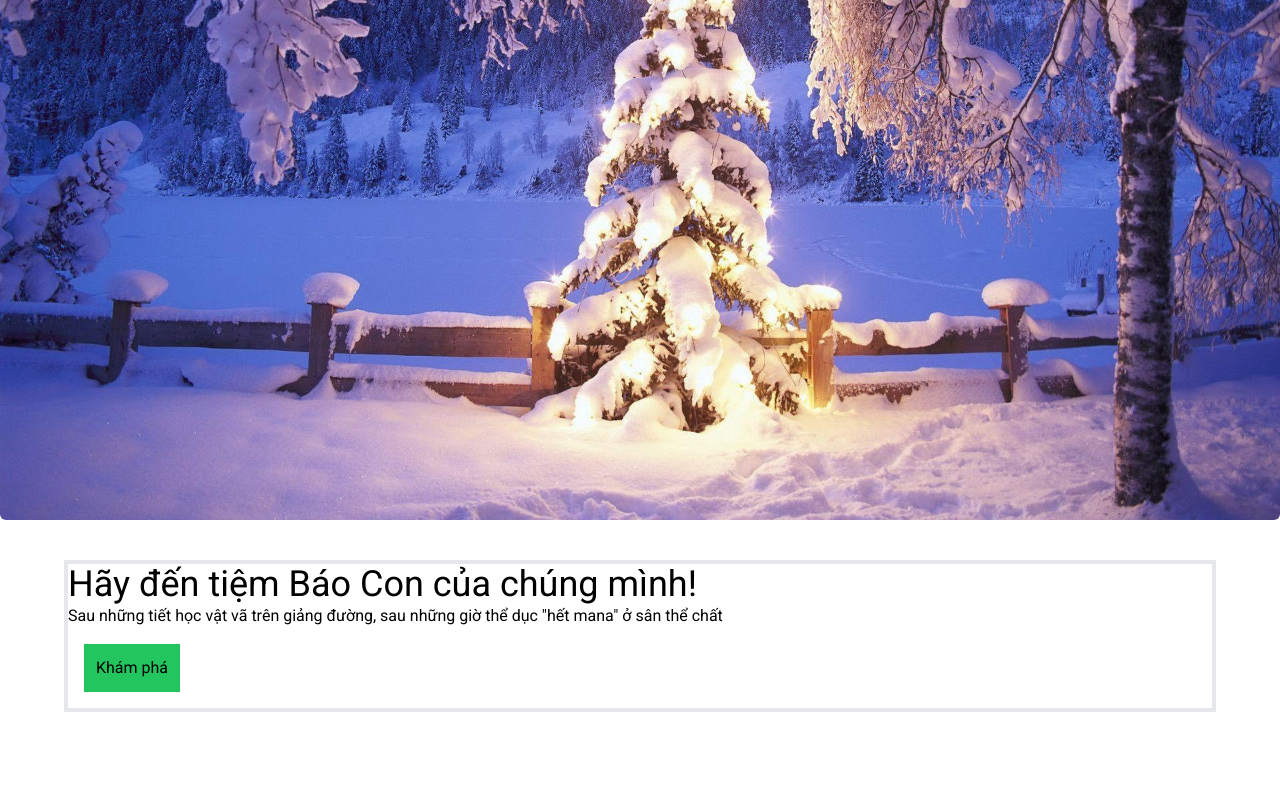
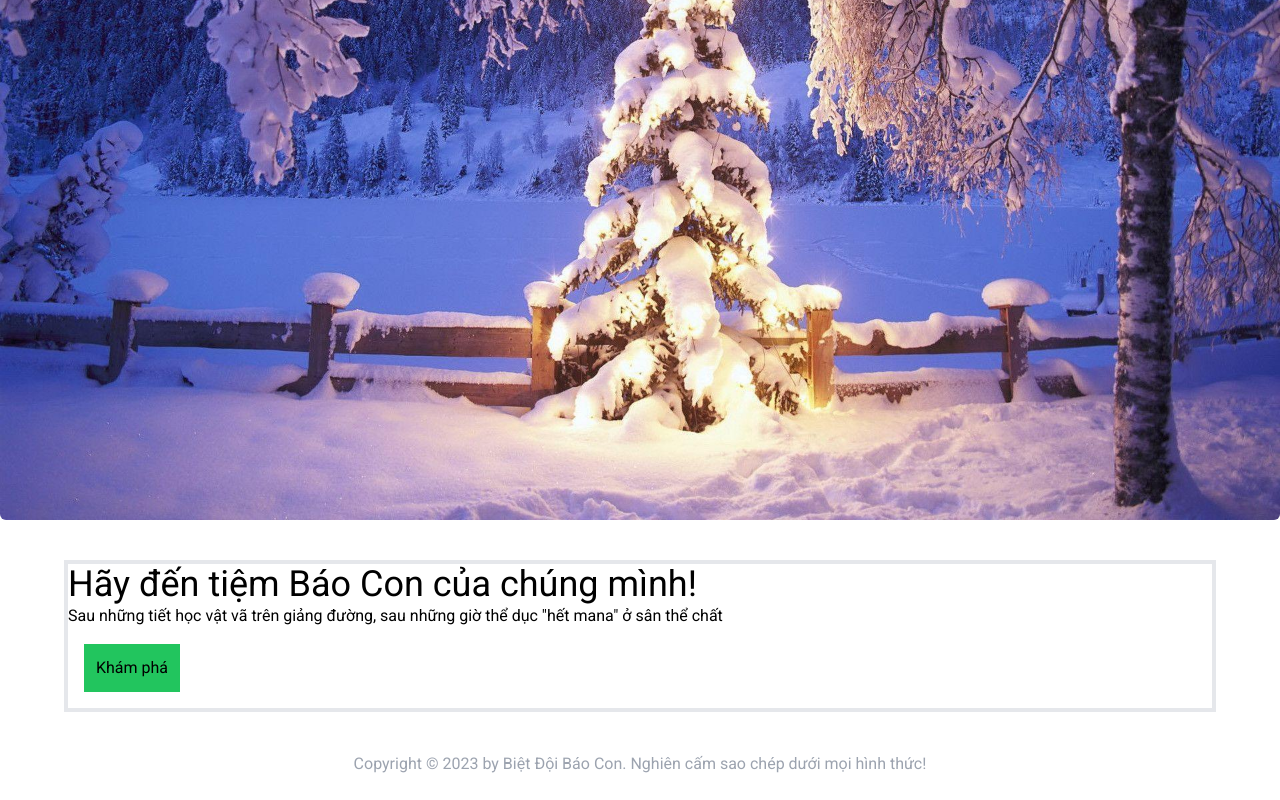
Before and after one commit to minhnguyen142/biet-doi-bao-con, a Next.js app: page / in a window 1280 px wide. Shown: the part 280-1080 px from the top of the page. Before the commit the page ends 1032 px from the top, so only its background shows below. Built offline with nearby package versions, Linux system fonts and the light colour scheme.

Commit message:
update footer and fix margin

```diff
--- a/components/explore.tsx
+++ b/components/explore.tsx
@@ -7,7 +7,9 @@ export default function Explore() {
         <div className="border-4 my-10 mx-auto justify-center max-w-6xl">
             <p className="text-4xl">Hãy đến tiệm Báo Con của chúng mình!</p>
             <p>Sau những tiết học vật vã trên giảng đường, sau những giờ thể dục {'"hết mana"'} ở sân thể chất </p>
-            <Link href="/" className="flex w-fit" ><p className="p-3 bg-green-500 m-4">Khám phá</p></Link>
+            <div className="m-4">
+                <Link href="/" className="flex w-fit" ><p className="p-3 bg-green-500">Khám phá</p></Link>
+            </div>
         </div>
     )
 }
--- a/components/footer.tsx
+++ b/components/footer.tsx
@@ -2,12 +2,13 @@ import React from "react";
 
 const date = new Date();
 
-
-
 export default function Footer() {
-    return (
-        <main>
-
-        </main>
-    )
+  return (
+    <div className="m-6">
+      <p className="text-center text-gray-400">
+        Copyright &copy; {date.getUTCFullYear()} by Biệt Đội Báo Con. Nghiên cấm
+        sao chép dưới mọi hình thức!
+      </p>
+    </div>
+  );
 }
--- a/pages/index.tsx
+++ b/pages/index.tsx
@@ -3,6 +3,7 @@ import '@/app/globals.css';
 import Header from "@/components/header";
 import MastHead from "@/components/masthead";
 import Explore from "@/components/explore";
+import Footer from "@/components/footer";
 
 export default function Home() {
   return (
@@ -10,6 +11,7 @@ export default function Home() {
       <Header />
       <MastHead />
       <Explore />
+      <Footer />
     </main>
   );
 };
```
